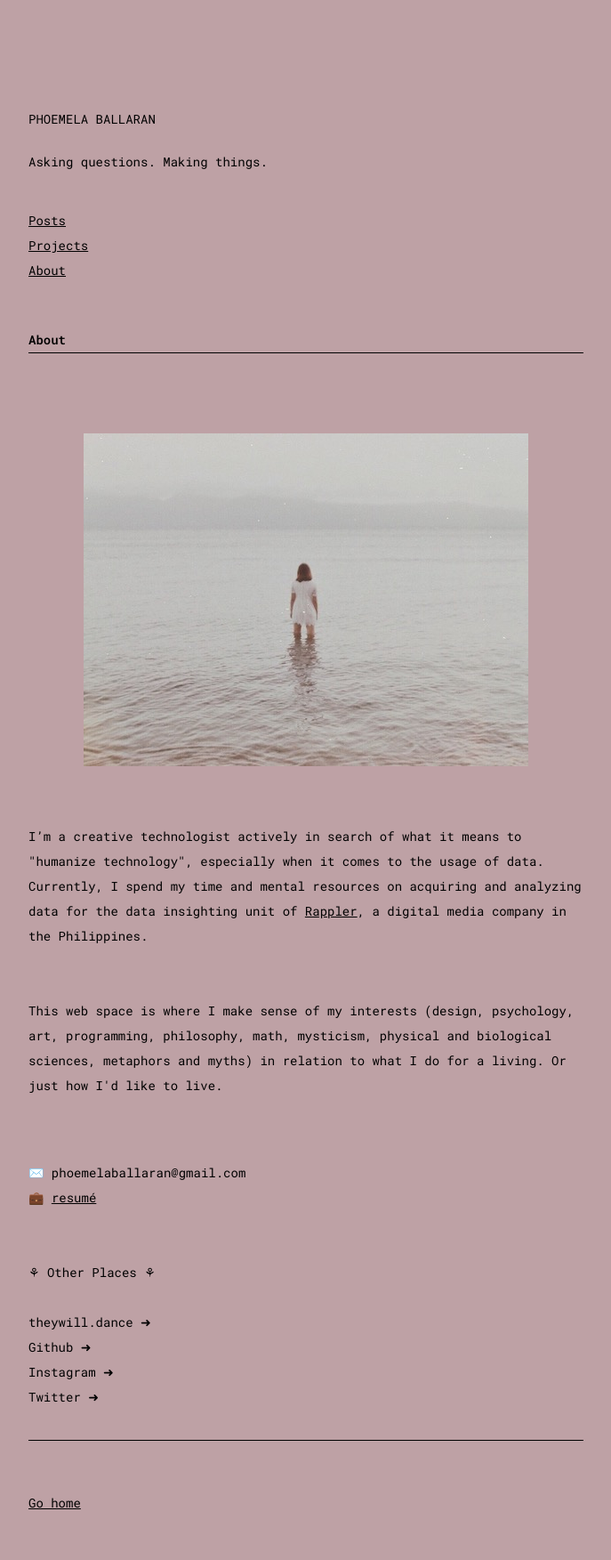
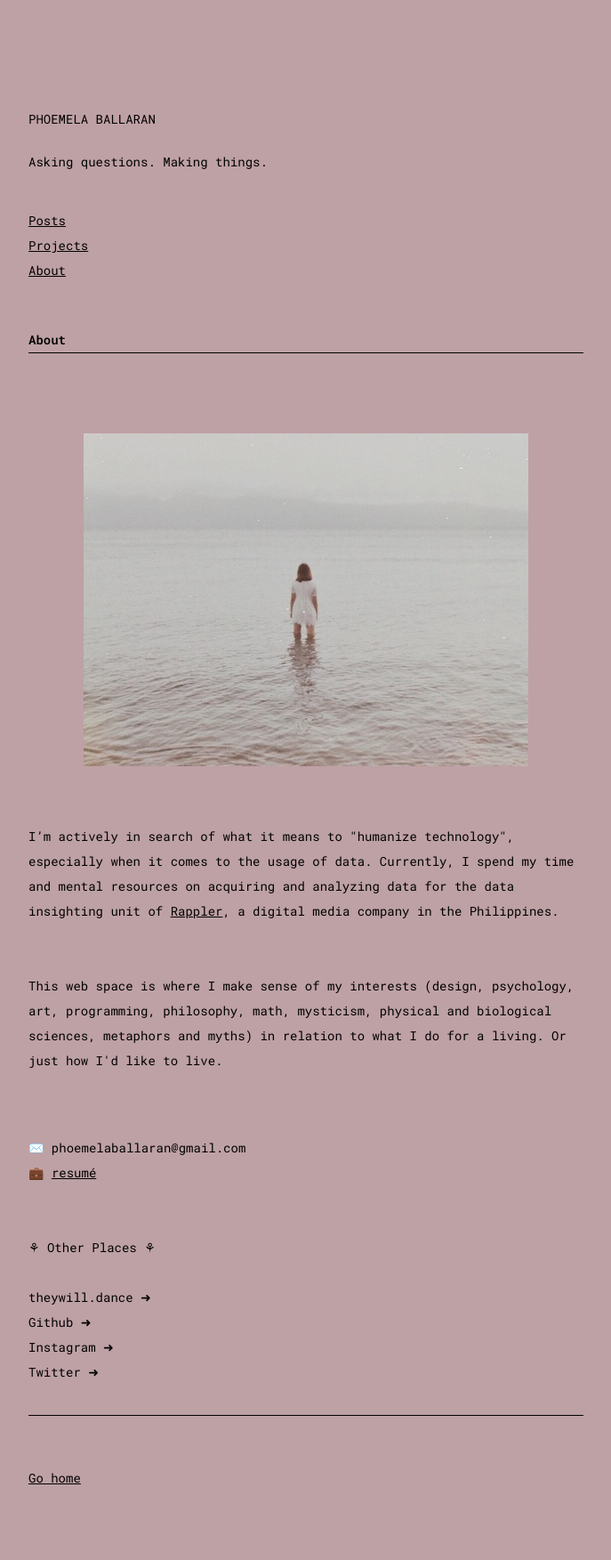
Before and after one commit to comoballar/phoemelaballaran.github.io, a Jekyll site: the page built from about.md, in a window 1280 px wide. Shown: the whole page at 89% size, without its empty margins (88-775 px from the left). Built offline with Jekyll 4.4.1, drawn with Linux system fonts in a browser that asks for light colours; after the commit the page ends 1725 px from its top, so only the background shows below that.

Commit message:
Update about.md

```diff
--- a/about.md
+++ b/about.md
@@ -7,7 +7,7 @@ permalink: /about/
 <br><br>
 <p align="center"><img src="https://phoemelaballaran.github.io/assets/sample/page/about/portrait.jpeg"/></p>
 <br>
-<p>I’m a creative technologist actively in search of what it means to "humanize technology", especially when it comes to the usage of data. Currently, I spend my time and mental resources on acquiring and analyzing data for the data insighting unit of <a href="https://www.rappler.com" target="_blank">Rappler</a>, a digital media company in the Philippines.</p>
+<p>I’m actively in search of what it means to "humanize technology", especially when it comes to the usage of data. Currently, I spend my time and mental resources on acquiring and analyzing data for the data insighting unit of <a href="https://www.rappler.com" target="_blank">Rappler</a>, a digital media company in the Philippines.</p>
 <br>
 <p>This web space is where I make sense of my interests (design, psychology, art, programming, philosophy, math, mysticism, physical and biological sciences, metaphors and myths) in relation to what I do for a living. Or just how I'd like to live.</p>
 <br><br>✉️ phoemelaballaran@gmail.com
```
